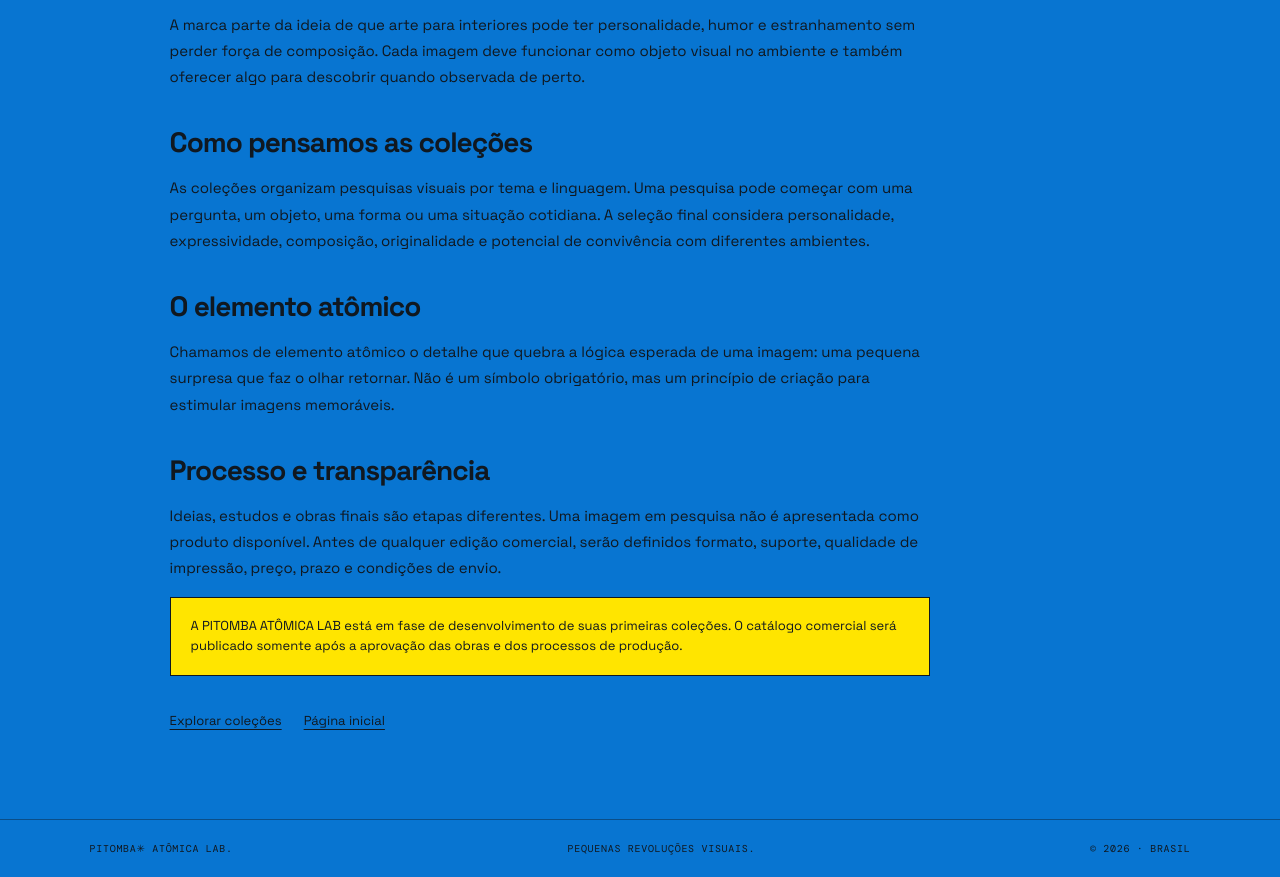
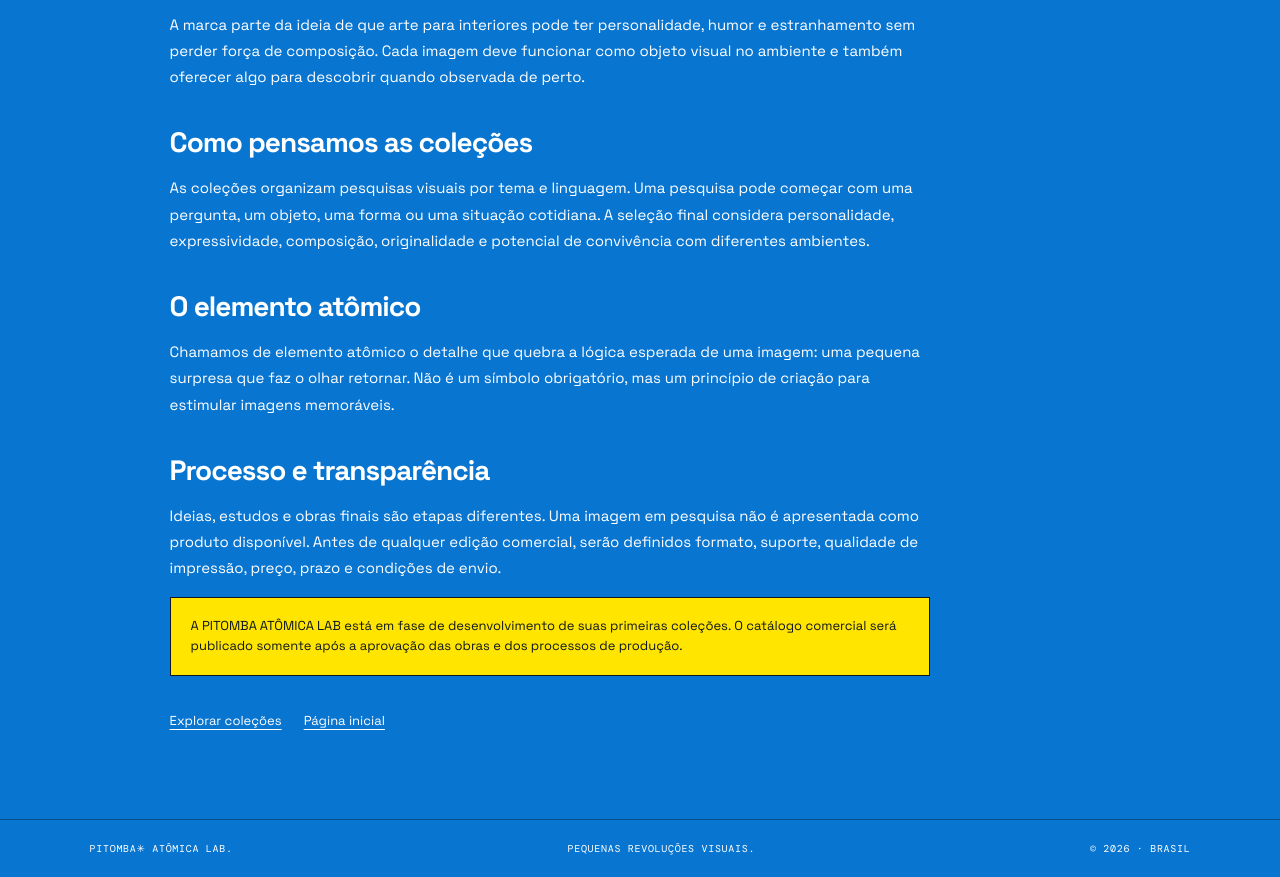
Before and after one commit to inforeincluder/pitomba-atomica, a plain HTML site: page sobre/index.html in a window 1280 px wide. Shown: the part 634-1511 px from the top of the page. Drawn offline with nearby package versions, Linux system fonts and the light colour scheme.

Commit message:
Improve contrast on editorial pages using the blue palette

```diff
--- a/assets/css/pages.css
+++ b/assets/css/pages.css
@@ -12,3 +12,10 @@
 .page-note{background:var(--yellow);color:var(--ink);border:1px solid var(--ink)}
 .page-footer{background:var(--blue);border-color:var(--line);color:var(--ink)}
 .page-footer a{color:var(--ink)}
+
+
+/* Contraste acessível nas páginas editoriais sobre o fundo azul */
+.page-shell{color:#fff}
+.breadcrumbs,.breadcrumbs a,.page-label,.page-title,.page-lede,.page-section h2,.page-section p,.page-section li,.page-nav,.page-nav a{color:#fff}
+.page-note{color:#101820}
+.page-footer,.page-footer a{color:#fff}
```
